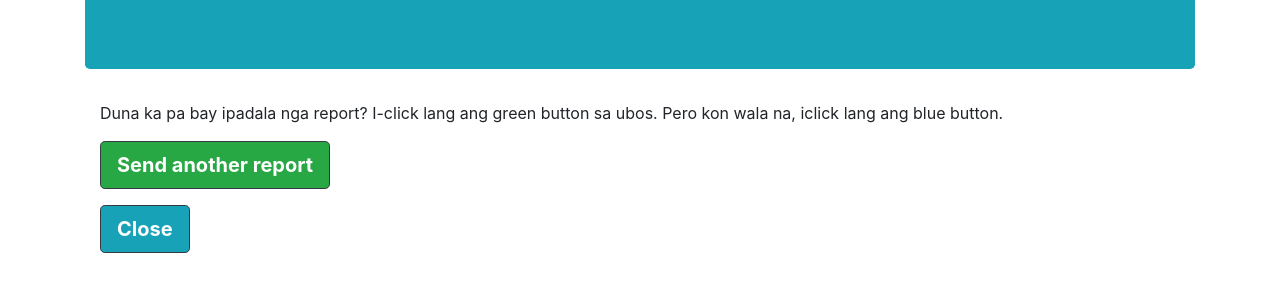
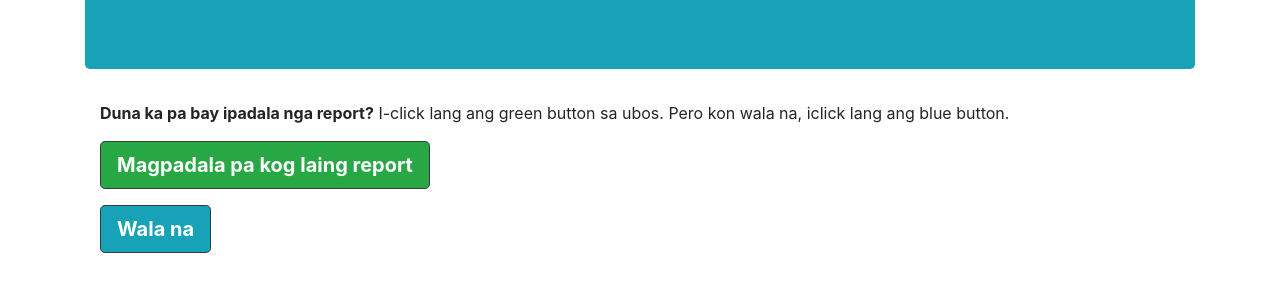
Before and after one commit to jeybok26/daghangsalamatpractice, a plain HTML site: page index.html in a window 1280 px wide. Shown: the part 206-498 px from the top of the page. Drawn offline with nearby package versions, Linux system fonts and the light colour scheme.

Commit message:
Update index.html

```diff
--- a/index.html
+++ b/index.html
@@ -23,13 +23,13 @@
                 <strong>- Lucas 16:10</strong></h3>
         </div>
         <div class="col-md-12">
-            <p>Duna ka pa bay ipadala nga report? I-click lang ang green button sa ubos. Pero kon wala na, iclick lang ang blue button.</p>
+            <p><strong>Duna ka pa bay ipadala nga report?</strong> I-click lang ang green button sa ubos. Pero kon wala na, iclick lang ang blue button.</p>
         </div>
         <div class="col-md-12">
             <span class="d-inline-block tabindex=" 0" data-toggle="tooltip" title="Click to send another report">
 
                 <button class="btn btn-success btn-lg btn-inline border border-dark" style="pointer-events: auto;"
-                    type="button" onclick="myFunction()" name="backtomain"><strong>Send another report</strong></button>
+                    type="button" onclick="myFunction()" name="backtomain"><strong>Magpadala pa kog laing report</strong></button>
 
             </span>
         </div>
@@ -37,7 +37,7 @@
             <span class="d-inline-block tabindex=" 0" data-toggle="tooltip" title="Click to close the page and you'll be redirected to jw.org">
 
                 <button class="btn btn-info btn-lg btn-inline border border-dark" style="pointer-events: auto;"
-                    type="button" onclick="toJworg()" name="closer"><strong>Close</strong></button>
+                    type="button" onclick="toJworg()" name="closer"><strong>Wala na</strong></button>
 
             </span>
         </div>
```
